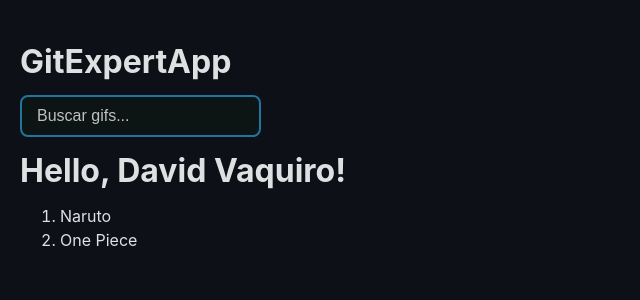
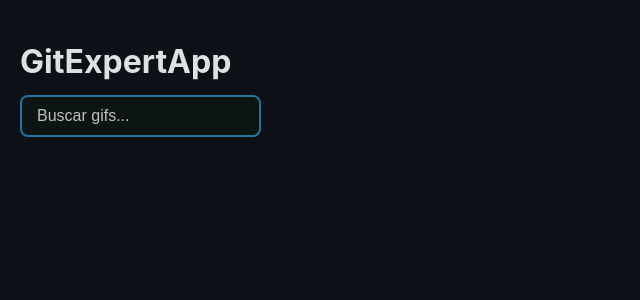
Before and after one commit to JuanVaquiro/React-Vite-Learning, a React (Vite) app in the folder 04-gifExp-App/: page / in a window 1280 px wide. Shown: the top 300 px of the page, without its empty margins (0-640 px from the left). Built offline with nearby package versions, Linux system fonts and the light colour scheme.

Commit message:
componente GitGrid gifs/saerch API

```diff
--- a/04-gifExp-App/src/GitExperApp.jsx
+++ b/04-gifExp-App/src/GitExperApp.jsx
@@ -1,31 +1,45 @@
 import { useState } from 'react'
 import AddCategory from './components/AddCategory'
+import GifGrid from './components/GifGrid'
 
 
 // UWq2H92uOZoNgd5sj1D011B5dHLW1xoS KEY APP GIF
 
+
+/*
+*  añadir la nueva categoría poniéndola al inicio de la lista
+*   y en caso de que ya existiera, elimina
+*
+*  categorías actuales: [ perro, gato, pez, lobo ]
+*  categoría añadida: pez
+*  categorías actualizadas: [ pez, perro, gato, lobo ]
+*
+*  setCategories([ newCategory, ...categories.filter( val => val !== newCategory ) ]);
+*/
+
+
 const GitExpertApp = () => {
-  const [categories, setCategories] = useState(['Naruto', 'One Piece'])
+  const [categories, setCategories] = useState([])
 
-  const onAddCategory = () => {
+  const onAddCategory = (capCategory) => {
     // seCategories( ([ ...categories, 'Pokemon' ]) );
-    setCategories( addCat => [ 'Pokemon', ...addCat ] )
-   }
+    // setCategories( addCat => [ capCategory, ...addCat ] )
+    const lowCaseCategory = capCategory.toLowerCase();
+    if (categories.includes(lowCaseCategory)) return;
+    setCategories([lowCaseCategory, ...categories]);
+  };
 
   return (
     <div className="App">
       <h1>GitExpertApp</h1>
 
-      {/* Input */}
-      <AddCategory onSetCategory={ setCategories } />
+      <AddCategory
+        onNewCategory={(event) => onAddCategory(event)}
+      />
 
-      {/*  filtro listado de Gif */}
-
-      <ol>
-        {categories.map((categories) => {
-          return <li key={categories}> {categories}</li>;
-        })}
-      </ol>
+      {categories.map(( category ) => (
+        <GifGrid key={ category } category={ category } />
+      ))}
     </div>
   );
 }
--- a/04-gifExp-App/src/components/AddCategory.jsx
+++ b/04-gifExp-App/src/components/AddCategory.jsx
@@ -10,7 +10,7 @@ function formatName({ firstName, lastName }) {
   };
 
 
-const AddCategory = ( { onSetCategory } ) => {
+const AddCategory = ( { onNewCategory } ) => {
 
     const [inputValue, setInputValue] = useState('')
 
@@ -30,9 +30,12 @@ const AddCategory = ( { onSetCategory } ) => {
         event.preventDefault() // preventDefault, previene el comportamiento del refresh de la página
         // console.log(inputValue)
 
-        if ( inputValue.trim().length < 1 ) return // prueba para no recibie elementos vacios
+        const newInputValue = inputValue.trim()
+        if ( newInputValue.length < 1 ) return // prueba para no recibie elementos vacios
 
-        onSetCategory( ( AddCategory ) => [ inputValue, ...AddCategory ])
+        // onSetCategory( ( AddCategory ) => [ inputValue, ...AddCategory ])
+
+        onNewCategory( newInputValue )
         setInputValue('')
 
      }
@@ -51,7 +54,7 @@ const AddCategory = ( { onSetCategory } ) => {
           onChange={onInputChange}
         />
       </form>
-      <h1>Hello, {formatName(user)}!</h1>
+      {/*<h3>Hello, {formatName(user)}!</h3>*/}
     </div>
   );
 }
--- /dev/null
+++ b/04-gifExp-App/src/components/GifGrid.jsx
@@ -0,0 +1,15 @@
+import getGifs from "../helpers/getGifs"
+
+
+const GifGrid = ({ category }) => {
+
+    getGifs( category )
+
+  return (
+    <div>
+        <h2>{ category }</h2>
+    </div>
+  )
+}
+
+export default GifGrid
--- /dev/null
+++ b/04-gifExp-App/src/helpers/getGifs.js
@@ -0,0 +1,17 @@
+const getGifs = async ( category ) => {
+
+    const url = `https://api.giphy.com/v1/gifs/search?api_key=UWq2H92uOZoNgd5sj1D011B5dHLW1xoS&q=${ category }&limit=20`
+    const resp = await fetch( url );
+    const { data } = await resp.json();
+    // console.log(data)
+
+    const gifs = data.map( img => ({
+        id: img.id,
+        title: img.title,
+        url: img.images.downsized_medium.url
+    }))
+    console.log(gifs)
+    return gifs
+}
+
+export default getGifs
```
